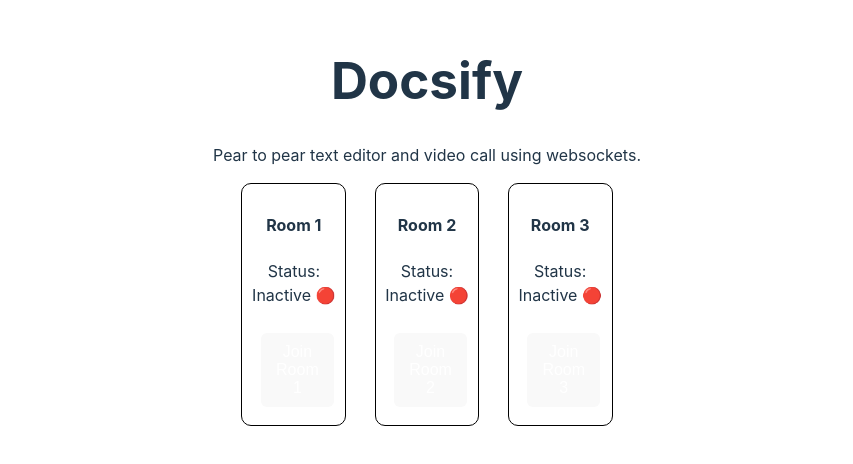
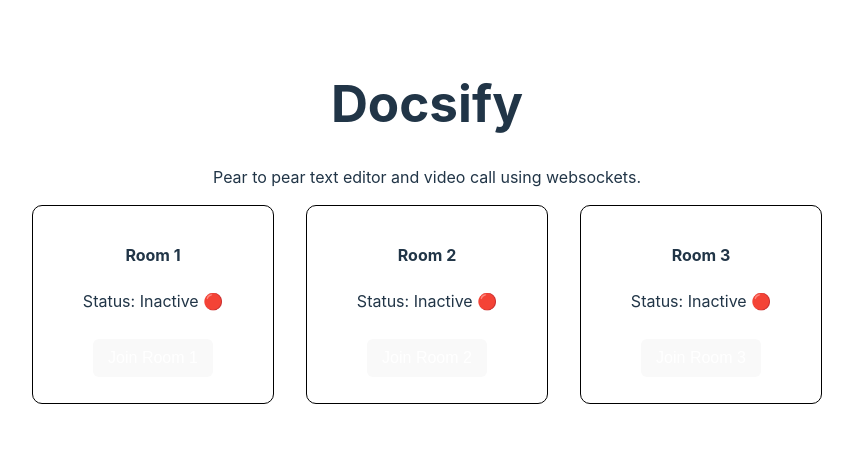
Before and after one commit to Allen1801/docsify, a React (Vite) app: page / in a window 1280 px wide. Shown: the part 178-642 px from the top of the page, without its empty margins (213-1066 px from the left). Built offline with nearby package versions, Linux system fonts and the light colour scheme.

Commit message:
Update App.css

```diff
--- a/src/App.css
+++ b/src/App.css
@@ -9,7 +9,7 @@
 
   display: flex;
   justify-content: space-evenly;
-
+  gap: 2em;
   align-items: center;
 }
 
@@ -17,5 +17,5 @@
   border: 1px solid black;
   border-radius: 10px;
   padding: 2%;
-  width: 20%;
+  width: 15em;
 }
```
